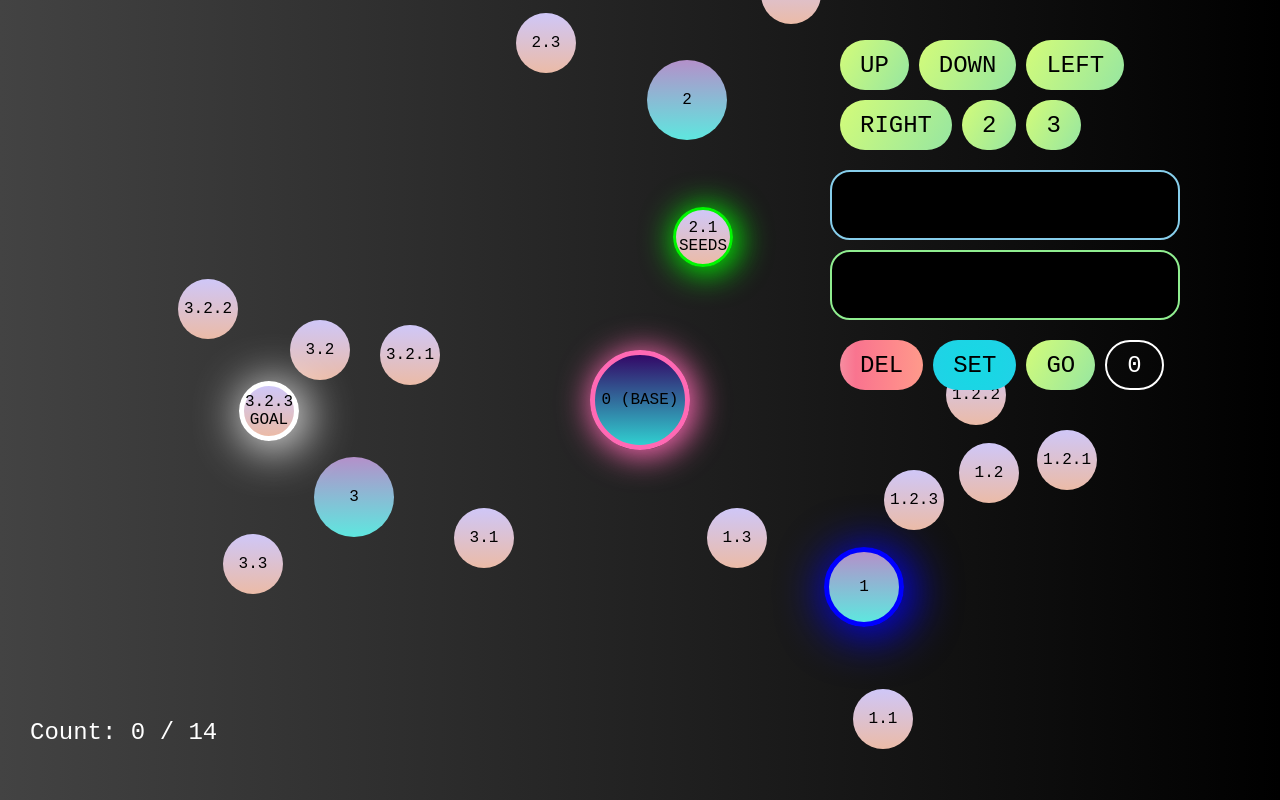
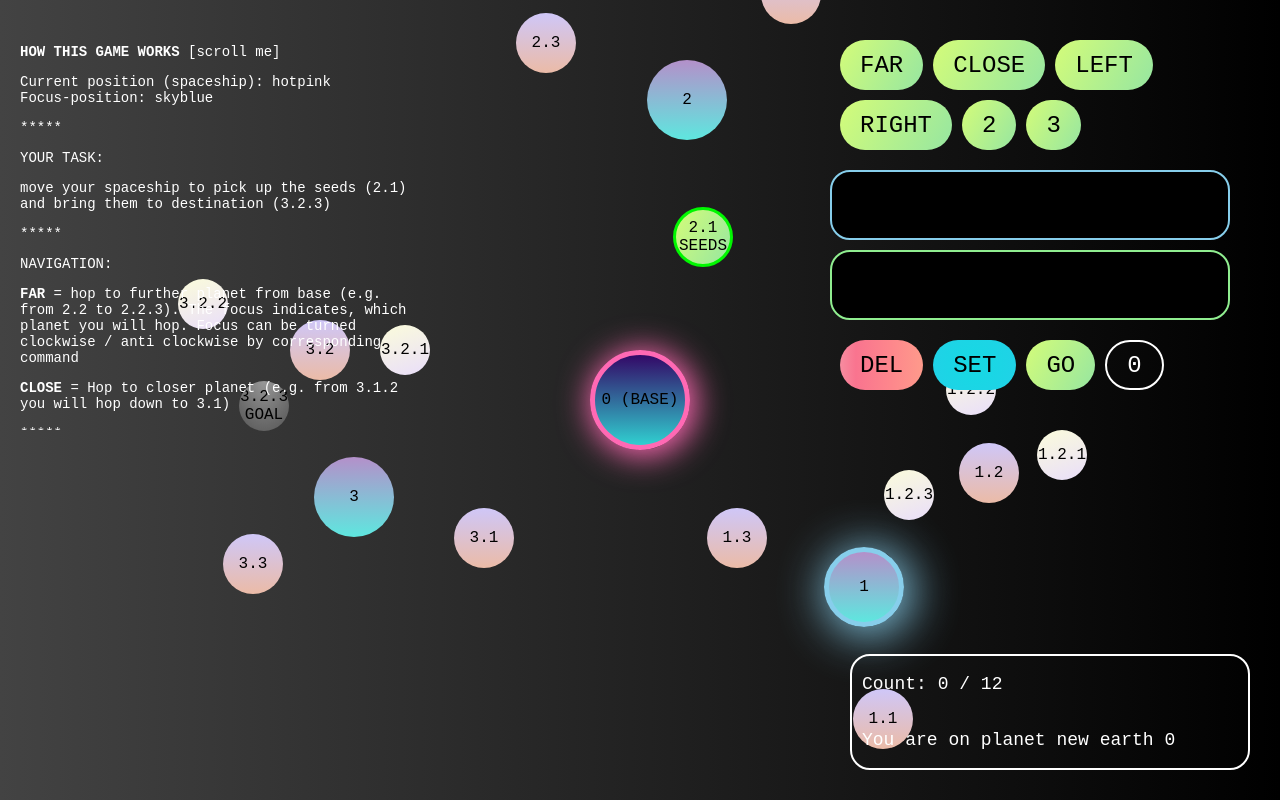
Before and after one commit to lisa-von-mond/bloomcraft, a Next.js app: page / in a window 1280 px wide. Built offline with nearby package versions, Linux system fonts and the light colour scheme; a web font is replaced by a local one.

Commit message:
tidy up and make layout changes

```diff
--- a/components/cockpit.jsx
+++ b/components/cockpit.jsx
@@ -1,15 +1,14 @@
 import styled, {css} from "styled-components";
 import { useState } from "react";
-import { max } from "../testlevel";
 
-export function Cockpit({addUp, addDown, addLeft, addRight, addTwo, addThree, set, del, commandLine, tempArr, test, cCount}){
+export function Cockpit({addUp, addDown, addLeft, addRight, addTwo, addThree, set, del, commandLine, tempArr, move, cockpitCount}){
 
 return(
 <CpFix>
 <CockpitFrame>
 <Keyboard>
-<Key onClick={addUp}>UP</Key>
-<Key onClick={addDown}>DOWN</Key>
+<Key onClick={addUp}>FAR</Key>
+<Key onClick={addDown}>CLOSE</Key>
 <Key onClick={addLeft}>LEFT</Key>
 <Key onClick={addRight}>RIGHT</Key>
 <Key onClick={addTwo}>2</Key>
@@ -24,8 +23,8 @@ return(
 <Keyboard>
 <DelKey onClick={del}>DEL</DelKey>
 <SetKey onClick={set}>SET</SetKey>
-<GoKey onClick={test}>GO</GoKey>
-<CpCounter>{cCount}</CpCounter>
+<GoKey onClick={move}>GO</GoKey>
+<CpCounter>{cockpitCount}</CpCounter>
 </Keyboard>
 </CockpitFrame>
 </CpFix>
@@ -33,7 +32,7 @@ return(
 
 const CockpitFrame = styled.div `
 height:auto;
-width:350px;
+width:400px;
 border-radius:20px;
 display:flex;
 flex-direction:column;
@@ -43,7 +42,7 @@ gap:10px;
 `
 const Keyboard = styled.div `
 height:auto;
-width:350px;
+width:400px;
 display:flex;
 flex-wrap:wrap;
 align-items: flex-start;
@@ -53,7 +52,7 @@ padding:10px;
 `
 const CommandLine1 = styled.div `
 height:auto;
-width:350px;
+width:400px;
 border:2px solid skyblue;
 border-radius:20px;
 display:flex;
@@ -64,11 +63,10 @@ align-items:flex-start;
 align-content:flex-start;
 gap:10px;
 padding:10px;
-background-color:black;
-position:relative;`
+background-color:black;`
 
 const CommandLine2 = styled.div`
-width:350px;
+width:400px;
 height:auto;
 border:2px solid #90EE90;
 min-height:70px;
@@ -81,7 +79,6 @@ align-content:flex-start;
 gap:10px;
 padding:10px;
 background-color:black;
-position:relative;
 `
 const Key = styled.div`
 height:50px;
@@ -154,6 +151,12 @@ width:auto;
 padding:20px;
 color:skyblue;
 border: 2px solid skyblue;
+${(props) => props.key === 1 &&
+    css`
+    background-color:skyblue;
+    color:black;
+    `}
+
 `
 const CpCounter = styled.div`
 height:50px;
--- /dev/null
+++ b/components/console.jsx
@@ -0,0 +1,50 @@
+import styled, {css} from "styled-components";
+import {max} from "../levels/testlevel";
+
+export function Console({globalCount, thisPlanet, thisId, seeds, destination}){
+
+return(<ConsoleFix>
+    <GlobalCounter max={max} count={globalCount}>Count: {globalCount} / {max}</GlobalCounter>
+    <PositionInfo>You are on planet {thisPlanet} {thisId}</PositionInfo>
+    <SeedInfo thereornot={seeds}>SEEDS PICKED UP</SeedInfo>
+    <DestInfo hereornot={destination}>YOU MADE IT!</DestInfo>
+    </ConsoleFix>)}
+
+const ConsoleFix = styled.div`
+position:fixed;
+right:30px;
+bottom:30px;
+width:400px;
+height:auto;
+display:flex;
+flex-direction:column;
+justify-content:flex-end;
+color:white;
+font-size: 18px;
+border:2px solid white;
+border-radius:20px;
+padding:0 10px 0 10px;
+`
+
+const SeedInfo = styled.p`
+color: #00f700;
+${(props) => props.thereornot === false &&
+  css`
+display:none`}`
+
+const DestInfo = styled.p`
+color: skyblue;
+${(props) => props.hereornot === false &&
+  css`
+display:none`}`
+
+const GlobalCounter = styled.p`
+color: white;
+${(props) => props.count >= props.max &&
+  css`
+  animation: blinker 1s linear infinite;
+  @keyframes blinker { 50% {opacity: 0;}}
+  color:yellow;`}`
+
+const PositionInfo = styled.p`
+  color: white;`
--- a/components/field.jsx
+++ b/components/field.jsx
@@ -1,42 +1,40 @@
 import styled, {css} from "styled-components";
 import { useState, useEffect, useRef } from "react";
-import {levelOne, max} from "../testlevel";
+import {levelOne} from "../levels/testlevel";
 import {track, Beam1, Beam2, Beam3} from "../utils/utility-functions"
-import { Navi } from "./navi";
 import { Galaxy } from "./galaxy";
 import { Cockpit } from "./cockpit";
+import { Console } from "./console";
 import { Legend } from "./legend";
 
 export function Field(){
-const [galaxy, setGalaxy] = useState(levelOne)
-const [seeds, setSeeds] = useState(false)
-const [destination, setDestination] = useState(false)
-const [globalCount, setGlobalCount] = useState(0)
-const [intCount, setIntCount] = useState(0)
+const [galaxy, setGalaxy] = useState(levelOne) // general layout
+const [seeds, setSeeds] = useState(false) // is true when seeds picked up
+const [destination, setDestination] = useState(false) // is true when destination is reached
+const [globalCount, setGlobalCount] = useState(0) // counts glabal amount of movings
+const [intCount, setIntCount] = useState(0) // counts interval and triggers use effect
 const [myIntId, setMyIntId] = useState(0);
-const [commandLine, setCommandLine] = useState([])
-const [tempArr, setTempArr] = useState([])
+const [commandLine, setCommandLine] = useState([]) // visible Array of commands in line (for cockpit mapping)
+const [commands, setCommands] = useState([]) // invisible Array of commands in line (for moveNow function)
+const [tempArr, setTempArr] = useState([]) // amount of commands in cockpit console (blue)
 const [cpStatus, setCpStatus] = useState(1)
-const [commands, setCommands] = useState([])
-const [cCount, setCCount] = useState(0)
-const commandsFlat = commands.flat(3)
-const movingArr = ["ZERO", ...commandsFlat]
+const [thisPlanet, setThisPlanet] = useState("new earth") // name and id of current planet
+const [thisId, setThisId] = useState(0) // name and id of current planet
+const movingArr = ["ZERO", ...commands.flat(3)]
+const length = movingArr.length
+const cockpitCount = commands.length // amount of commands in cockpit console (green)
 
-console.log(commandLine)
-
-function up(){setGalaxy(hopUpNow(galaxy))
-  setGlobalCount(prevCount => prevCount + 1)}
-function down(){setGalaxy(hopDownNow(galaxy))
-  setGlobalCount(prevCount => prevCount + 1)}
-function right(){setGalaxy(turnFocusRightNow(galaxy))
-  setGlobalCount(prevCount => prevCount + 1)}
-function left(){setGalaxy(turnFocusLeftNow(galaxy))
-  setGlobalCount(prevCount => prevCount + 1)}
+function up(){setGalaxy(hopUpNow(galaxy))}
+function down(){setGalaxy(hopDownNow(galaxy))}
+function right(){setGalaxy(turnFocusRightNow(galaxy))}
+function left(){setGalaxy(turnFocusLeftNow(galaxy))}
 
 // moving functions scope
 
 function hopUpInScope(object){
   const Focus = object.children.find((element) => (element.focus === true))
+  setThisPlanet(Focus.name)
+  setThisId (Focus.id)
   if (seeds === true) { if (Focus.goal === true){setDestination(true)}} else { if (Focus.seedpack === true){setSeeds(true)}}
   const NewSubScope = Focus.children.map((element) => (element.flow === 1 ? {...element, focus: true} : element))
   const newScope = object.children.map((element) => (element.focus === true ? {...element, focus: false, active: true, tracked:true, children: NewSubScope} : element))
@@ -63,6 +61,8 @@ function turnFocusRightInScope(objekt){
 
 function hopDownInScope(object){
   const Current = object.children.find((element) => (element.active === true))
+  setThisPlanet(Current.name)
+  setThisId (Current.id)
 
   if(seeds === true) {if(object.goal === true){setDestination(true)}} else { if (object.seedpack === true){setSeeds(true)}}
 
@@ -78,38 +78,38 @@ function hopDownInScope(object){
 
 // moving functions global
 
-function hopUpNow(universe){
-  let Base = universe[0]
+function hopUpNow(y){
+  let Base = y[0]
   if (Base.active === true){return Beam1(hopUpInScope, Base)} else {
   if (track(Base).active === true){return Beam2(hopUpInScope, Base)} else {
   if (track(track(Base)).active === true && track(track(Base)).limit !== true ){return Beam3(hopUpInScope, Base)}
-  else {console.log("nothing to go up here")
-  return universe}
+  else {console.log("not possible to hop further here")
+  return y}
  }}}
 
-function turnFocusLeftNow(universe){
-  let Base = universe[0]
+function turnFocusLeftNow(y){
+  let Base = y[0]
   if (Base.active === true){return Beam1(turnFocusLeftInScope, Base)} else {
   if (track(Base).active === true){return Beam2(turnFocusLeftInScope, Base)} else {
   if (track(track(Base)).active === true  && track(track(Base)).limit !== true ){return Beam3(turnFocusLeftInScope, Base)}
   else {console.log("nothing to turn left here")
-  return universe}
+  return y}
  }}}
 
-function turnFocusRightNow(universe){
-  let Base = universe[0]
+function turnFocusRightNow(y){
+  let Base = y[0]
   if (Base.active === true){return Beam1(turnFocusRightInScope, Base)} else {
   if (track(Base).active === true){return Beam2(turnFocusRightInScope, Base)} else {
   if (track(track(Base)).active === true  && track(track(Base)).limit !== true ){return Beam3(turnFocusRightInScope, Base)}
   else {console.log("nothing to turn right here")
-  return universe}
+  return y}
  }}}
 
-function hopDownNow(universe){
-  let Base = universe[0]
+function hopDownNow(y){
+  let Base = y[0]
   if (Base.active === true){
-  console.log("nothing to go down here")
-  return universe} else {
+  console.log("nothing to go closer here")
+  return y} else {
   if (track(Base).active === true){return Beam1(hopDownInScope, Base)} else {
   if (track(track(Base)).active === true){return Beam2(hopDownInScope, Base)} else
   {return Beam3(hopDownInScope, Base)}
@@ -120,39 +120,35 @@ function hopDownNow(universe){
 function addRight(){
 if(cpStatus === 1){
   setCommandLine([...commandLine, "RIGHT"])
-  setCommands([...commands, "RIGHT"])
-  setCCount(cCount++)}
+  setCommands([...commands, "RIGHT"])}
 else {setTempArr([...tempArr, "RIGHT"])}}
 
 function addLeft(){
   if(cpStatus === 1){
     setCommandLine([...commandLine, "LEFT"])
-    setCommands([...commands, "LEFT"])
-    setCCount(cCount++)}
+    setCommands([...commands, "LEFT"])}
   else {setTempArr([...tempArr, "LEFT"])}}
 
 function addUp(){
   if(cpStatus === 1){
-      setCommandLine([...commandLine, "UP"])
-      setCommands([...commands, "UP"])
-      setCCount(cCount++)}
-  else {setTempArr([...tempArr, "UP"])}}
+      setCommandLine([...commandLine, "FAR"])
+      setCommands([...commands, "FAR"])}
+  else {setTempArr([...tempArr, "FAR"])}}
 
 function addDown(){
   if(cpStatus === 1){
-     setCommandLine([...commandLine, "DOWN"])
-     setCommands([...commands, "DOWN"])
-     setCCount(cCount++)}
-  else {setTempArr([...tempArr, "DOWN"])}}
+     setCommandLine([...commandLine, "CLOSE"])
+     setCommands([...commands, "CLOSE"])}
+  else {setTempArr([...tempArr, "CLOSE"])}}
 
 function addTwo(){
   if(cpStatus === 1)
- {setTempArr([...tempArr, 2])
+ {setTempArr([2])
   setCpStatus(2)}}
 
  function addThree(){
   if(cpStatus === 1)
- {setTempArr([...tempArr, 3])
+ {setTempArr([3])
   setCpStatus(3)}}
 
 function del(){setCommandLine(commandLine.slice(0, -1))
@@ -163,29 +159,27 @@ function set(){
   setCommandLine([...commandLine, tempArr])
   setTempArr([])
   setCpStatus(1)
-  setCCount(cCount++)
-  setCommands([...commands, resolve(tempArr)])
-}}
+  setCommands([...commands, resolve(tempArr)])} else {console.log("not possible")}}
 
 function resolve(array){
   const moves = array.slice(1)
-  const newArray = moves.map((element)=>([element, element]))
-  const output = newArray.flat(3)
-  return output}
+  if(cpStatus === 2){
+  const newArray2 = [...moves, ...moves]
+  return newArray2.flat(3)}
+  else {
+  const newArray3 = [...moves, ...moves, ...moves]
+  return newArray3.flat(3)}}
 
 useEffect(() => {
     const hereNow = movingArr[intCount]
     if(hereNow === "LEFT"){left()} else {
       if(hereNow === "RIGHT"){right()} else {
-        if(hereNow === "UP"){up()} else {
-          if(hereNow === "DOWN"){down()} else {
-            console.log("nothing")}}}}}
+        if(hereNow === "FAR"){up()} else {
+          if(hereNow === "CLOSE"){down()}}}}}
 
 , [intCount])
 
-const length = movingArr.length
-
- const moveThis = () => {
+const move = () => {
   const myInt = setInterval(() => {
     setIntCount(prevCount => prevCount + 1)}, 500)
     setMyIntId(myInt)}
@@ -196,50 +190,26 @@ if(intCount === length){
     setMyIntId(0)
     setIntCount(0)
     setCommandLine([])
-    setCommands([])
-    setGlobalCount(cCount+globalCount)
-    setCCount(0)}
-  }
+    setGlobalCount(prevCount => prevCount + cockpitCount)
+    setCommands([])}}
 
 return(
 <>
+<FieldFrame>
 <Galaxy galaxy={galaxy} seeds={seeds} destination={destination}/>
-<InfoFix>
-<GlobalCounter max={max} count={globalCount}>Count: {globalCount} / {max}</GlobalCounter>
-<SeedInfo thereornot={seeds}>SEEDS PICKED UP</SeedInfo>
-<DestInfo hereornot={destination}>YOU MADE IT!</DestInfo>
-</InfoFix>
-<Cockpit test={moveThis} addUp={addUp} addDown={addDown} addRight={addRight} addLeft={addLeft} addThree={addThree} addTwo={addTwo} del={del} set={set} commandLine={commandLine} tempArr={tempArr} cCount={cCount}/>
+</FieldFrame>
+<Cockpit move={move} addUp={addUp} addDown={addDown} addRight={addRight} addLeft={addLeft} addThree={addThree} addTwo={addTwo} del={del} set={set} commandLine={commandLine} tempArr={tempArr} cockpitCount={cockpitCount}/>
+<Console globalCount={globalCount} thisPlanet={thisPlanet} seeds={seeds} thisId={thisId} destination={destination} />
+<Legend />
 </>
 )}
 
-const InfoFix = styled.div`
+const FieldFrame = styled.div`
+height:100vh;
+width:100vw;
 position:fixed;
-left:30px;
-bottom:30px;
-width:400px;
 display:flex;
-flex-direction:column;
-justify-content:flex-end;
-color:white;
-font-size: 24px;
+align-items:center;
+justify-content:center;
+
 `
-const SeedInfo = styled.p`
-color: #00f700;
-${(props) => props.thereornot === false &&
-  css`
-display:none`}`
-
-const DestInfo = styled.p`
-color: skyblue;
-${(props) => props.hereornot === false &&
-  css`
-display:none`}`
-
-const GlobalCounter = styled.p`
-color: white;
-${(props) => props.count >= props.max &&
-  css`
-  animation: blinker 1s linear infinite;
-  @keyframes blinker { 50% {opacity: 0;}}
-  color:yellow;`}`
--- a/components/galaxy.jsx
+++ b/components/galaxy.jsx
@@ -1,18 +1,18 @@
 import styled, {css} from "styled-components";
 import {angleToCooX, angleToCooY} from "../utils/rendering-functions"
 
-export function Galaxy({galaxy, seeds, destination}){
+export function Galaxy({galaxy, seeds}){
 
 return(<>
 {galaxy.map((one)=><MyGalaxy key={one.name} scope={one.scope} flow={one.flow} active={one.active} focus={one.focus} seedpack={one.seedpack} seedstatus={seeds} goal={one.goal}>{one.id}
     {one.children.map((two)=><MyGalaxy key={two.name} scope={two.scope} distx={angleToCooX(two.angl, two.dist)} disty={angleToCooY(two.angl, two.dist)} flow={two.flow} type={two.type} active={two.active} focus={two.focus} seedpack={two.seedpack} seedstatus={seeds} goal={two.goal}>{two.id}
       {two.children.map((three)=><MyGalaxy key={three.name} scope={three.scope} distx={angleToCooX(three.angl, three.dist)} disty={angleToCooY(three.angl, three.dist)} flow={three.flow} type={three.type} active={three.active} focus={three.focus} seedpack={three.seedpack} seedstatus={seeds} goal={three.goal}>{three.id}
-      {three.children.map((four)=><MyGalaxy key={four.name} scope={three.scope} distx={angleToCooX(four.angl, four.dist)} disty={angleToCooY(four.angl, four.dist)} type={four.type} flow={four.flow} active={four.active} focus={four.focus} seedpack={four.seedpack} seedstatus={seeds} goal={four.goal}>{four.id}
-                  </MyGalaxy>)}
-                  </MyGalaxy>)}
-                  </MyGalaxy>)}
-                  </MyGalaxy>)}
-                  </>)}
+      {three.children.map((four)=><MyGalaxy key={four.name} scope={four.scope} distx={angleToCooX(four.angl, four.dist)} disty={angleToCooY(four.angl, four.dist)} type={four.type} flow={four.flow} active={four.active} focus={four.focus} seedpack={four.seedpack} seedstatus={seeds} goal={four.goal}>{four.id}
+                </MyGalaxy>)}
+              </MyGalaxy>)}
+            </MyGalaxy>)}
+          </MyGalaxy>)}
+         </>)}
 
 const MyGalaxy = styled.div`
 top:${props => props.distx}px;
@@ -51,26 +51,26 @@ ${(props) => props.scope === 3 &&
 
 ${(props) => props.goal === true &&
     css`
-    box-shadow: 0.3em 0.3em 3em 0.2em white;
-    border:5px solid white`}
+    background: linear-gradient(to bottom, rgba(255,255,255,0.15) 0%, rgba(0,0,0,0.15) 100%), radial-gradient(at top center, rgba(255,255,255,0.40) 0%, rgba(0,0,0,0.40) 120%) #989898;
+ background-blend-mode: multiply,multiply;`}
 
 ${(props) => props.focus === true &&
   css`
-  box-shadow: 0.3em 0.3em 3em 0.2em blue;
-  border:5px solid blue`}
-
-${(props) => (props.active === true && props.seedstatus === false) &&
-  css`
-  box-shadow: 0.2em 0.2em 2em 0.2em hotpink;
-  border:5px solid hotpink;`}
+  box-shadow: 0.3em 0.3em 3em 0.2em skyblue;
+  border:5px solid skyblue`}
 
 ${(props) => (props.seedstatus === false && props.seedpack === true) &&
   css`
-  box-shadow: 0.2em 0.2em 2em 0.2em #00f700;;
+  background-image: linear-gradient(120deg, #d4fc79 0%, #96e6a1 100%);
   border:3px solid #00f700;`}
 
 ${(props) => (props.active === true && props.seedstatus === true) &&
   css`
   box-shadow: 0.2em 0.2em 2em 0.2em #00f700;;
   border:5px solid #00f700;`}
+
+${(props) => (props.active === true && props.seedstatus === false) &&
+  css`
+  box-shadow: 0.2em 0.2em 2em 0.2em hotpink;;
+   border:5px solid hotpink;`}
 `
--- a/components/game.jsx
+++ b/components/game.jsx
@@ -6,23 +6,11 @@ export function Game () {
   return (
       <>
         <MyMain>
-        <Center>
-        <Field/>
-        </Center>
+       <Field/>
         </MyMain>
       </>
   )
 }
-
-
-const Center = styled.div`
-height:500px;
-width:500px;
-position:relative;
-display:flex;
-justify-content:center;
-align-items:center;
-`
 
 const MyMain = styled.div`
 height:100vh;
--- a/components/legend.jsx
+++ b/components/legend.jsx
@@ -4,32 +4,36 @@ export function Legend(){
 
     return(
         <LegendFix>
-        <p>[how this game works]</p>
-        <p>Current position (spaceship): hotpink</p>
-        <p>Focus-position: skyblue</p>
-        <p>***</p>
+        <p><strong>HOW THIS GAME WORKS</strong> [scroll me]</p>
+        <p>Current position (spaceship): hotpink<br></br>Focus-position: skyblue</p>
+        <p>*****</p>
         <p>YOUR TASK:</p>
-        <p>move your spaceship to pick up the seeds (2.1) and bring them to your destination (3.2.3)</p>
-        <p>***</p>
+        <p>move your spaceship to pick up the seeds (2.1) and bring them to destination (3.2.3)</p>
+        <p>*****</p>
         <p>NAVIGATION:</p>
-        <p>BEAM FURTHER = hop to further planet from base (e.g. from 2.2 to 2.2.3)</p>
-        <p>The focus indicates, which planet you will hop</p>
-        <p>Focus can be turned clockwise / anti clockwise by corresponding button</p>
-        <p>***</p>
-        <p>BEAM DOWN = Hop down to closer planet (e.g. from 3.1.2 you will hop down to 3.1)</p>
-        <p>***</p>
+        <p><strong>FAR</strong> = hop to further planet from base (e.g. from 2.2 to 2.2.3). The focus indicates, which planet you will hop. Focus can be turned clockwise / anti clockwise by corresponding command</p>
+        <p><strong>CLOSE</strong> = Hop to closer planet (e.g. from 3.1.2 you will hop down to 3.1)</p>
+        <p>*****</p>
+        <p>COCKPIT:</p>
+        <p>Program your spaceship by placing commands in the command line. Green command line is your main command line. By click on GO, commands in green line will be executed. It is up to you, how many commands you will fire of at one time</p>
+        <p>You can <strong>bundle</strong> your commands (factor 2 or 3) This happens in blue command line. By click on SET, commands in blue command line will be placed in green command line.</p>
+        <p><i>2 UP</i> will be resolved as <i>UP UP</i>. 2 CLOSE LEFT will be resolved as <i>CLOSE LEFT CLOSE LEFT. 3 UP LEFT LEFT</i> will be resolved as <i>UP LEFT LEFT UP LEFT LEFT UP LEFT LEFT</i>. Deleting last command is only possible in green line.
+        </p>
+        <p>*****</p>
         <p>COUNTER</p>
-        <p>This is a dummy, in the real game you will only have 14 moves to complete your mission. So if counter is warning, you normally would have failed =)</p>
-        <p>***</p>
+        <p>You have 12 moves to complete your mission (actually game goes on after 12 moves but counter will warn)</p>
+        <p>Every command in the green command line (also a bundled command) will be counted as one. Impossible commands will be counted normally but ignored in movements.</p>
+        <p>*****</p>
         <p>Have a nice journey!</p>
-        </LegendFix>
-    )
+        </LegendFix>)
 }
 
 const LegendFix = styled.div`
 color:white;
 font-size:14px;
 position:fixed;
-right:50px;
-width:350px;
+left:20px;
+width:400px;
+height:400px;
+overflow:scroll;
 top:30px;`
--- a/components/navi.jsx
+++ b/components/navi.jsx
@@ -1,5 +1,6 @@
 import styled, {css} from "styled-components";
 
+// actually offline
 
 export function Navi({up, down, right, left}){
 
--- a/testlevel.js
+++ b/levels/testlevel.js
@@ -25,8 +25,8 @@ export const levelOne =[
 
 
                { name: "valerie",
-               id: "1.1",
-               scope:2,
+                id: "1.1",
+                scope:2,
                 active: false,
                 focus: false,
                 tracked: false,
@@ -275,4 +275,4 @@ export const levelOne =[
 
 }]
 
-export const max = 14
+export const max = 12
```
